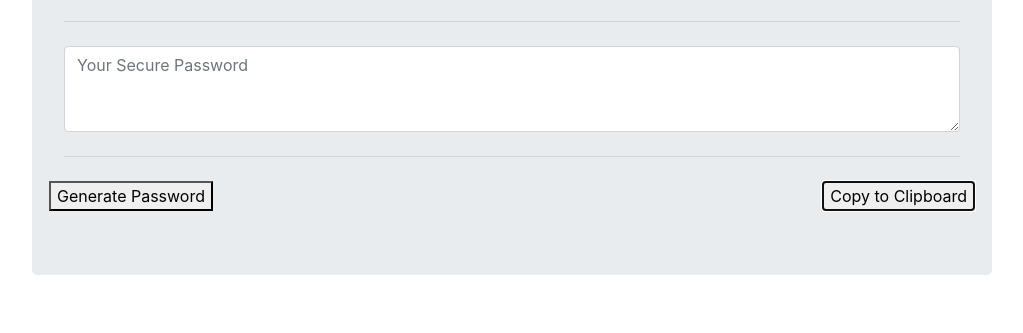
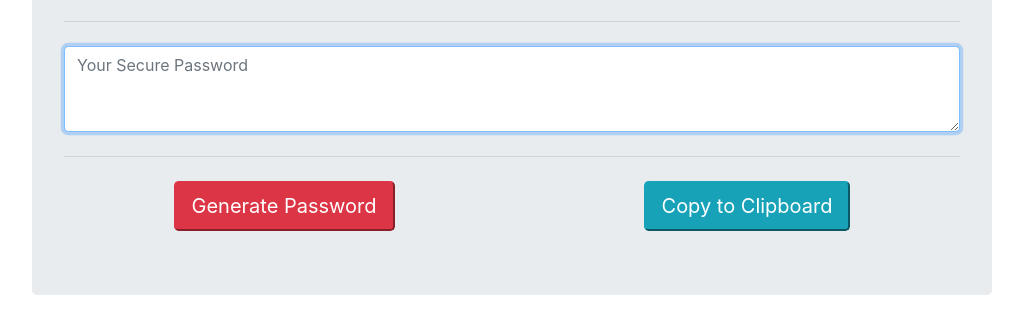
Before and after one commit to gordyclint/Password-Generator, a plain HTML site: page index.html in a window 1280 px wide. Both pictures are taken after a click on the button "Copy to Clipboard". Shown: the part 217-550 px from the top of the page, without its empty margins (128-1151 px from the left). Drawn offline with nearby package versions, Linux system fonts and the light colour scheme.

Commit message:
Adding Copy to Clipboard function to javascript. Added styling to bootstrap version of buttons in HTML

```diff
--- a/index.html
+++ b/index.html
@@ -23,8 +23,8 @@
         </div>
         <hr class="my-4">
         <div class="row justify-content-between">
-            <button onclick="generate()">Generate Password</button>
-            <button onclick="">Copy to Clipboard</button>
+            <button onclick="generate()" class="btn-lg btn-danger mx-auto">Generate Password</button>
+            <button onclick="copyClipboard()" class="btn-lg btn-info mx-auto">Copy to Clipboard</button>
         </div>
     </div>
 
--- a/script.js
+++ b/script.js
@@ -18,3 +18,19 @@ function generate(){
     document.getElementById("exampleFormControlTextarea1").value = password;
 
 }
+
+// Copy to Clipboard
+function copyClipboard(){
+
+    //Get result to clipboard
+    var copyText = document.getElementById('exampleFormControlTextarea1');
+
+    // Select text field
+    copyText.select();
+
+    // Copy text in text field
+    document.execCommand('copy');
+
+    // Alert Copied text
+    alert("Copied you password to clipboard :)");
+}
```
